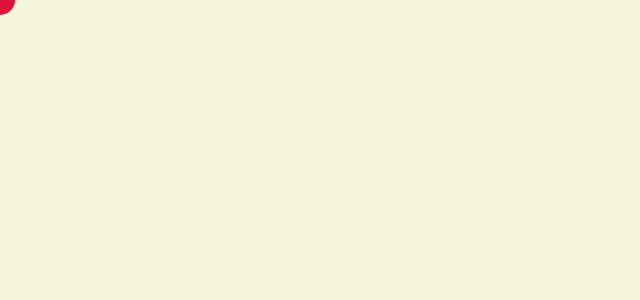
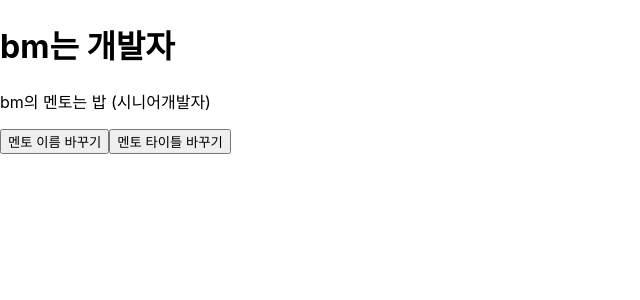
Before and after one commit to bm4656/React, a React (Create React App) app in the folder basic/: page / in a window 1280 px wide. Shown: the top 300 px of the page, without its empty margins (0-640 px from the left). Built offline with nearby package versions, Linux system fonts and the light colour scheme.

Commit message:
Mentor - 중첩 객체

```diff
--- /dev/null
+++ b/basic/src/AppMentor.jsx
@@ -0,0 +1,44 @@
+import React, { useState } from 'react';
+
+export default function AppMentor(props) {
+  const [person, setPerson] = useState({
+    name: 'bm',
+    title: '개발자',
+    mentor: {
+      name: '밥',
+      title: '시니어개발자',
+    },
+  });
+  return (
+    <div>
+      <h1>
+        {person.name}는 {person.title}
+      </h1>
+      <p>
+        {person.name}의 멘토는 {person.mentor.name} ({person.mentor.title})
+      </p>
+      <button
+        onClick={() => {
+          const name = prompt(`what's your mentor's name?`);
+          setPerson(prev => ({
+            ...prev,
+            mentor: { ...prev.mentor, name },
+          }));
+        }}
+      >
+        멘토 이름 바꾸기
+      </button>
+      <button
+        onClick={() => {
+          const title = prompt(`what's your mentor's title?`);
+          setPerson(prev => ({
+            ...prev,
+            mentor: { ...prev.mentor, title },
+          }));
+        }}
+      >
+        멘토 타이틀 바꾸기
+      </button>
+    </div>
+  );
+}
--- a/basic/src/index.js
+++ b/basic/src/index.js
@@ -2,12 +2,12 @@ import React from 'react';
 import ReactDOM from 'react-dom/client';
 import './index.css';
 import reportWebVitals from './reportWebVitals';
-import AppXY from './AppXY';
+import AppMentor from './AppMentor';
 
 const root = ReactDOM.createRoot(document.getElementById('root'));
 root.render(
   <React.StrictMode>
-    <AppXY />
+    <AppMentor />
   </React.StrictMode>
 );
 
```
